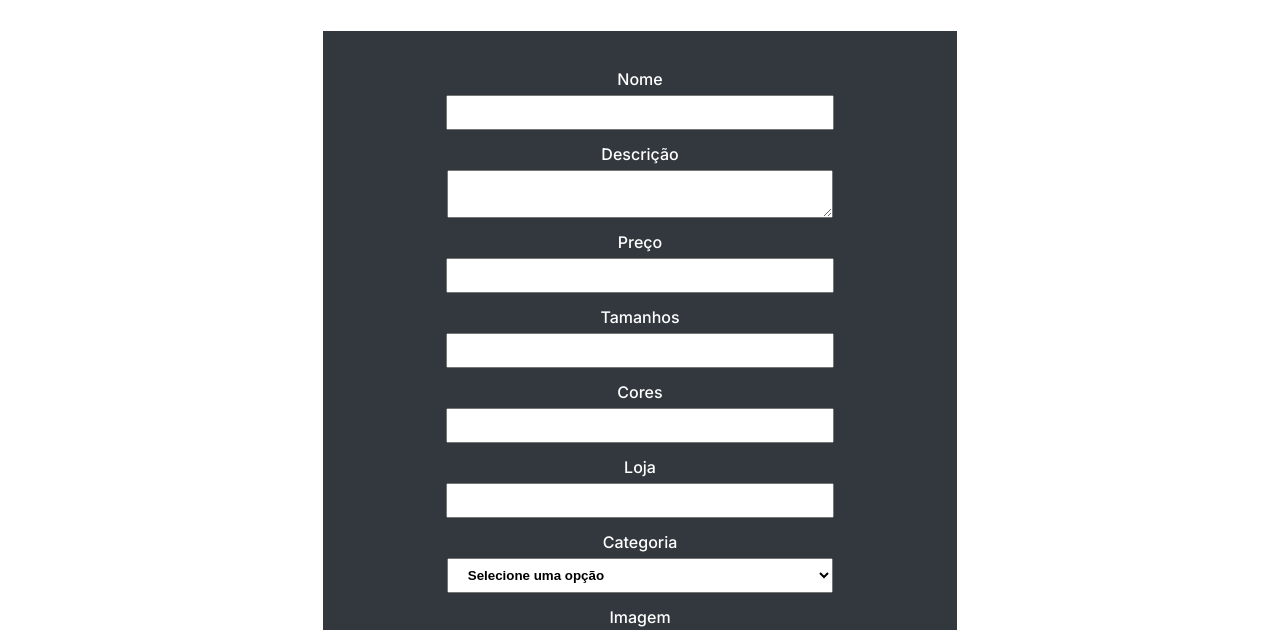
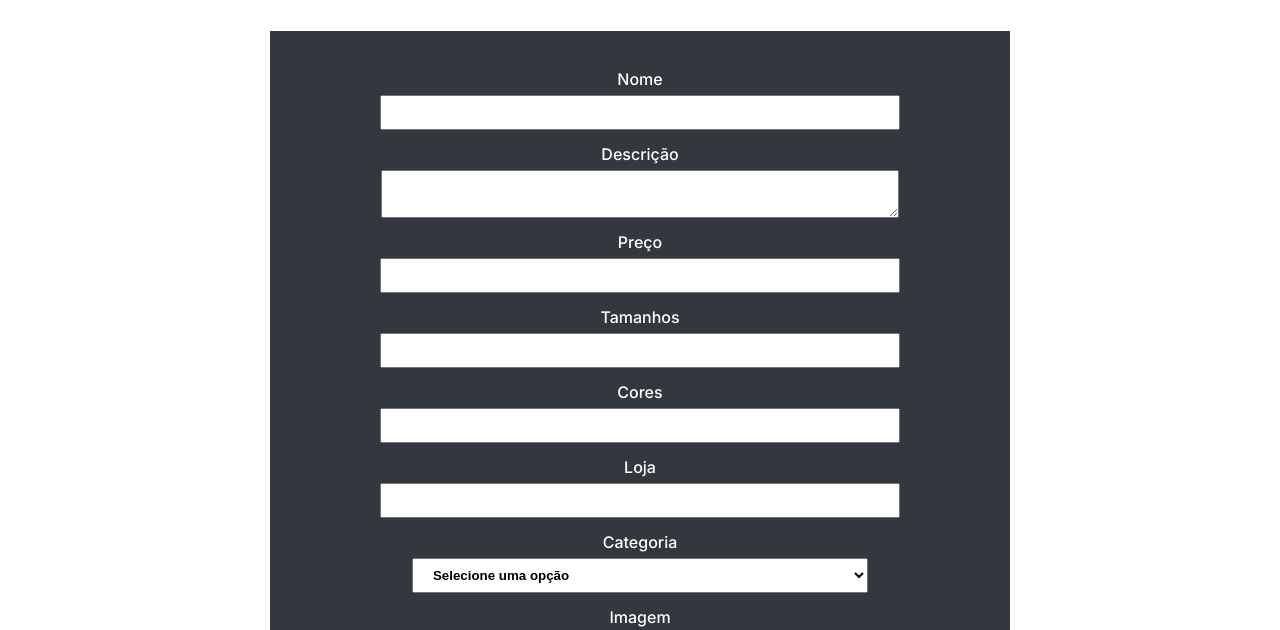
Before and after one commit to alan004/Loja-Meteora, a website with bundled scripts: page telas-admin/editar_produto.html in a window 1280 px wide. Shown: the part 141-771 px from the top of the page. Built offline with nearby package versions, Linux system fonts and the light colour scheme; no server answers.

Commit message:
style: (admin) add responsivo

```diff
--- a/assets/css/formulario.css
+++ b/assets/css/formulario.css
@@ -1,5 +1,21 @@
 .produtos__grade--admin.editar,.produtos__grade--admin.criar {
-    margin: 0 20%;
+        margin: 0 0
+    }
+
+.formulario__produto>input,.formulario__produto>textarea, .formulario__produto>select{
+        width: 80%;
+        color: var(--preto);
+        padding: .5rem 1rem;
+        font-weight: 700;
+    }
+
+@media (width >= 768px) {
+    .produtos__grade--admin.editar,.produtos__grade--admin.criar {
+        margin: 0 15%
+    }
+    .formulario__produto>input,.formulario__produto>textarea, .formulario__produto>select{
+        width: 70%;
+    }
 }
 
 .formulario__produto {
@@ -18,13 +34,6 @@
     margin: 1rem 0 .5rem;
 }
 
-.formulario__produto>input,.formulario__produto>textarea, .formulario__produto>select{
-    width: 60%;
-    color: var(--preto);
-    padding: .5rem 1rem;
-    font-weight: 700;
-}
-
 .formulario__produto select{
     width: 66%;
 }
--- a/assets/css/produtos/produtos__grade.css
+++ b/assets/css/produtos/produtos__grade.css
@@ -2,6 +2,10 @@
     display: grid;
     margin-top: 30px;
     gap: 30px;
+}
+
+.produtos__grade--admin:has(.tabela){
+    overflow-x:auto
 }
 
 @media screen and (min-width: 375px){
```
